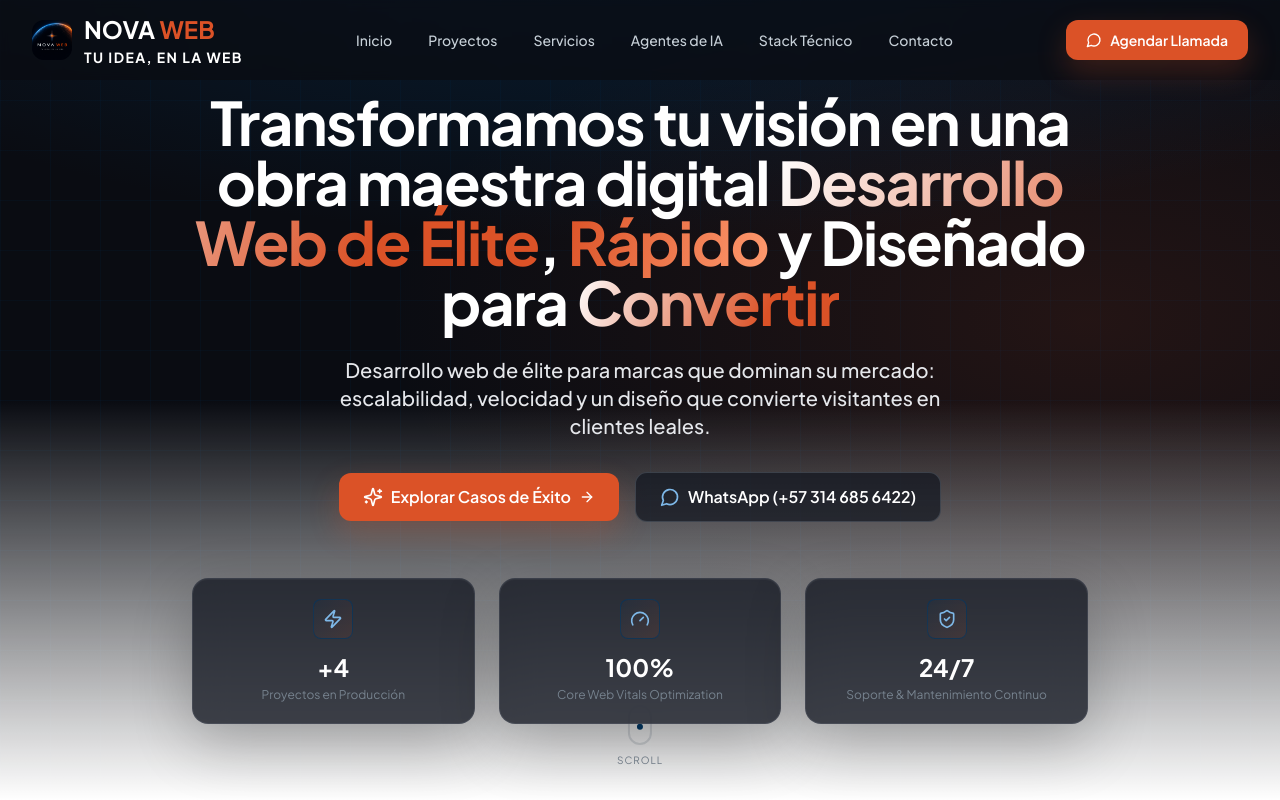
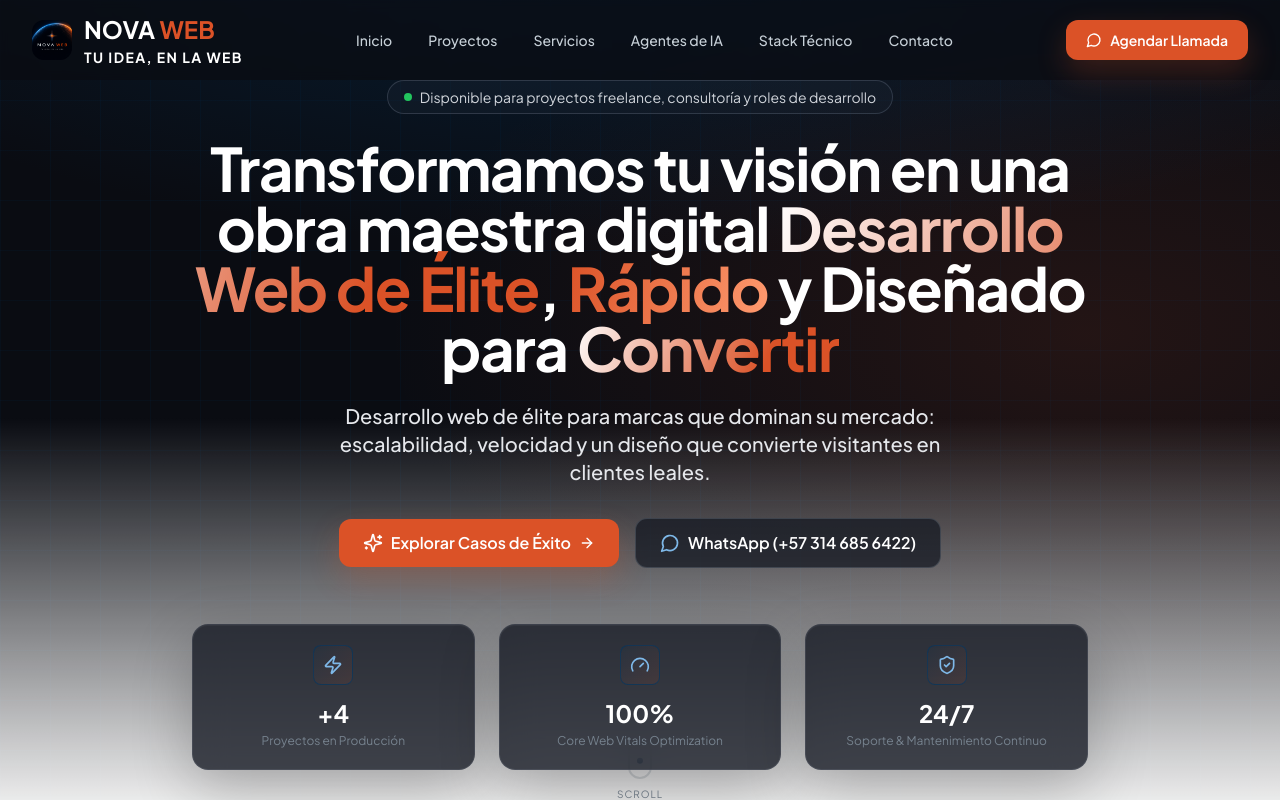
Before and after one commit to albertoposada500-coder/Nova-Web-Agency, a React (Vite) app: page / in a window 1280 px wide. Shown: the top 800 px of the page. Built offline with nearby package versions, Linux system fonts and the light colour scheme.

Commit message:
Updated Hero.tsx

```diff
--- a/src/components/Hero.tsx
+++ b/src/components/Hero.tsx
@@ -45,6 +45,11 @@ export default function Hero() {
           animate="show"
           className="flex flex-col items-center text-center max-w-4xl mx-auto"
         >
+          <div className="inline-flex items-center gap-2 px-4 py-1.5 rounded-full border border-gray-700/80 bg-gray-800/30 text-xs sm:text-sm text-gray-300 mb-6">
+            <span className="w-2 h-2 rounded-full bg-green-500"></span>
+            <span>Disponible para proyectos freelance, consultoría y roles de desarrollo</span>
+          </div>
+
           {/* Headline */}
           <motion.h1
             variants={item}
```
